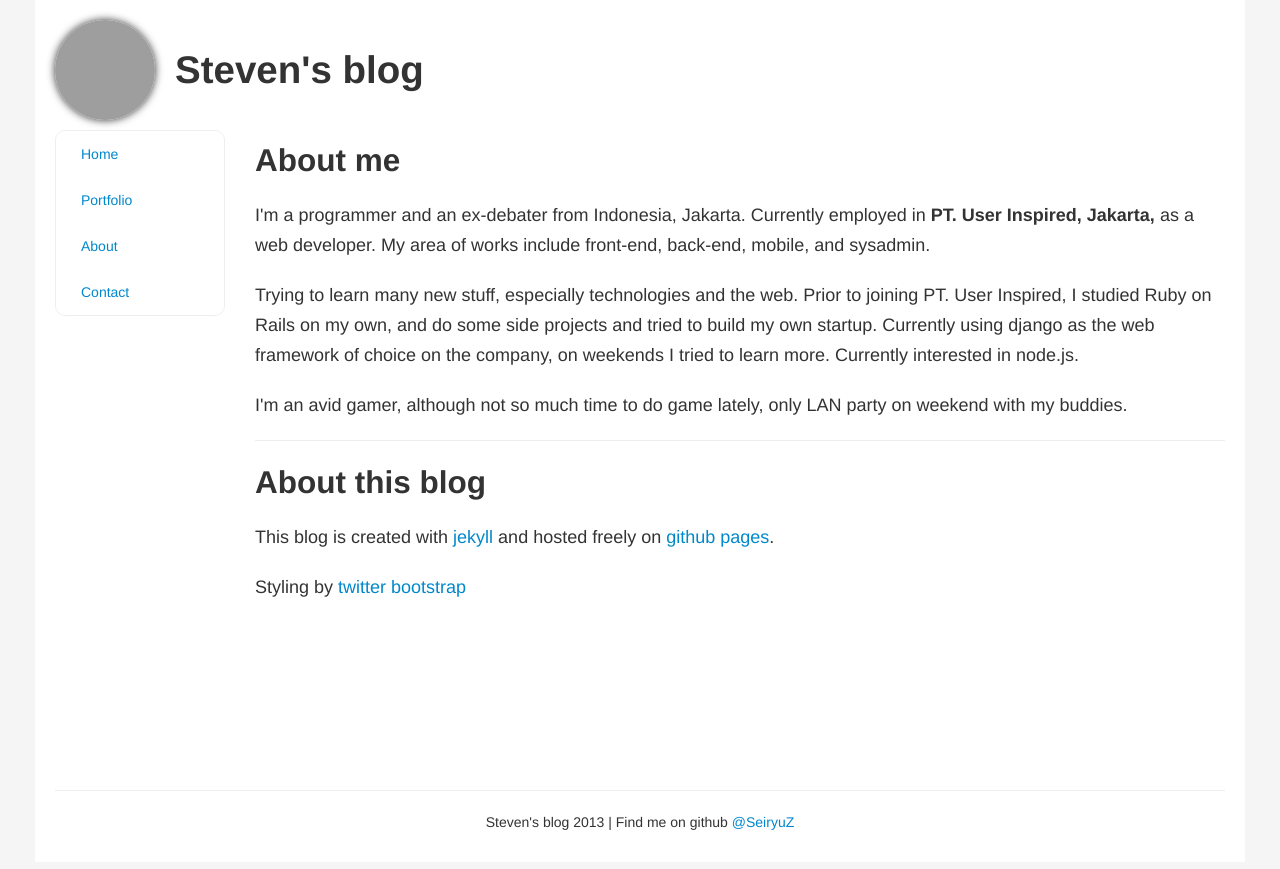
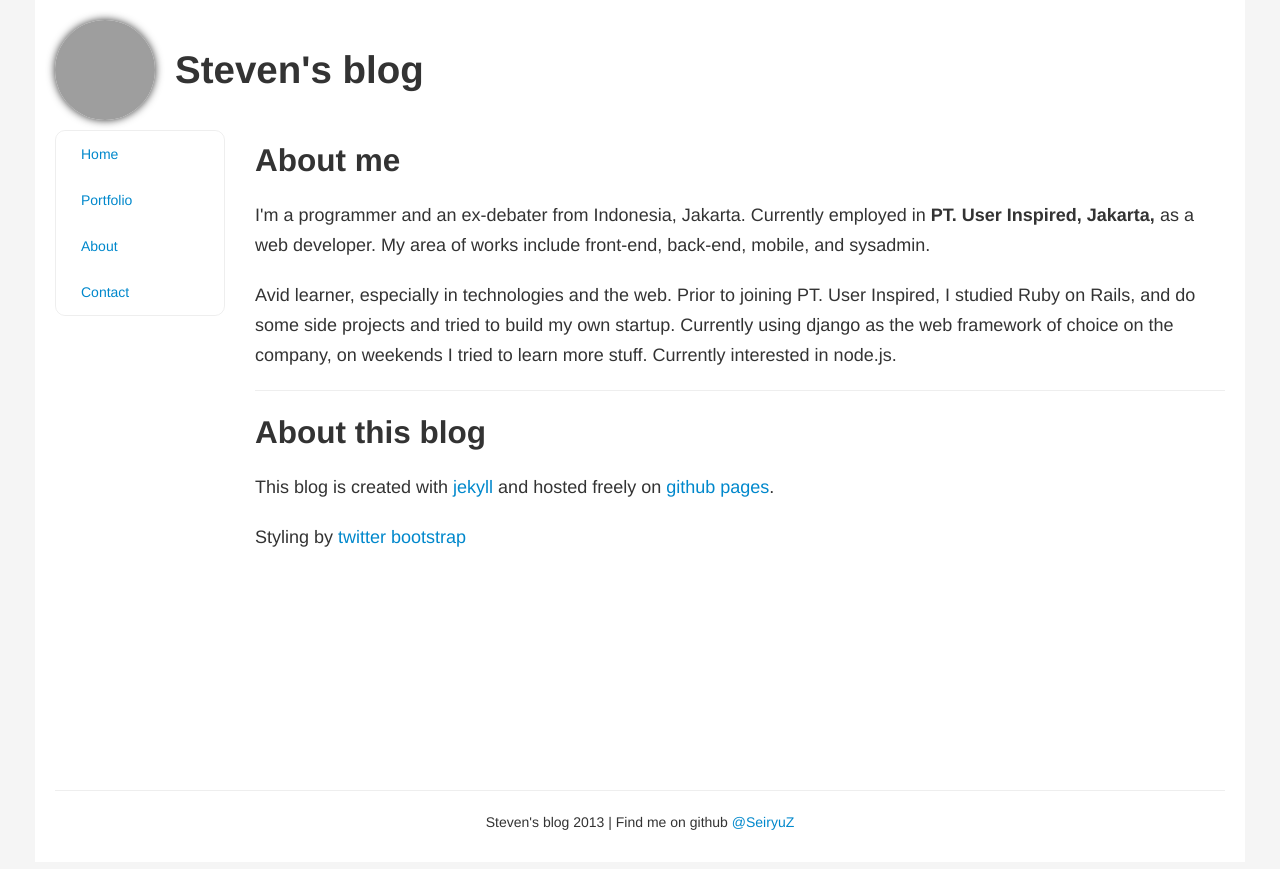
Before and after one commit to SeiryuZ/seiryuz.github.com, a Jekyll site: the page built from about.html, in a window 1280 px wide, cut to the strip 0-869 px from the top of the page. Built offline with Jekyll 4.4.1, drawn with Linux system fonts in a browser that asks for light colours; grey boxes are pictures that could not be loaded.

Commit message:
changed the writing on about pages

```diff
--- a/about.html
+++ b/about.html
@@ -9,11 +9,7 @@ layout: default
 </p>
 
 <p>
-  Trying to learn many new stuff, especially technologies and the web. Prior to joining PT. User Inspired, I studied Ruby on Rails on my own, and do some side projects and tried to build my own startup. Currently using django as the web framework of choice on the company, on weekends I tried to learn more. Currently interested in node.js.
-</p>
-
-<p>
-  I'm an avid gamer, although not so much time to do game lately, only LAN party on weekend with my buddies.
+  Avid learner, especially in technologies and the web. Prior to joining PT. User Inspired, I studied Ruby on Rails, and do some side projects and tried to build my own startup. Currently using django as the web framework of choice on the company, on weekends I tried to learn more stuff. Currently interested in node.js.
 </p>
 
 <hr>
```
